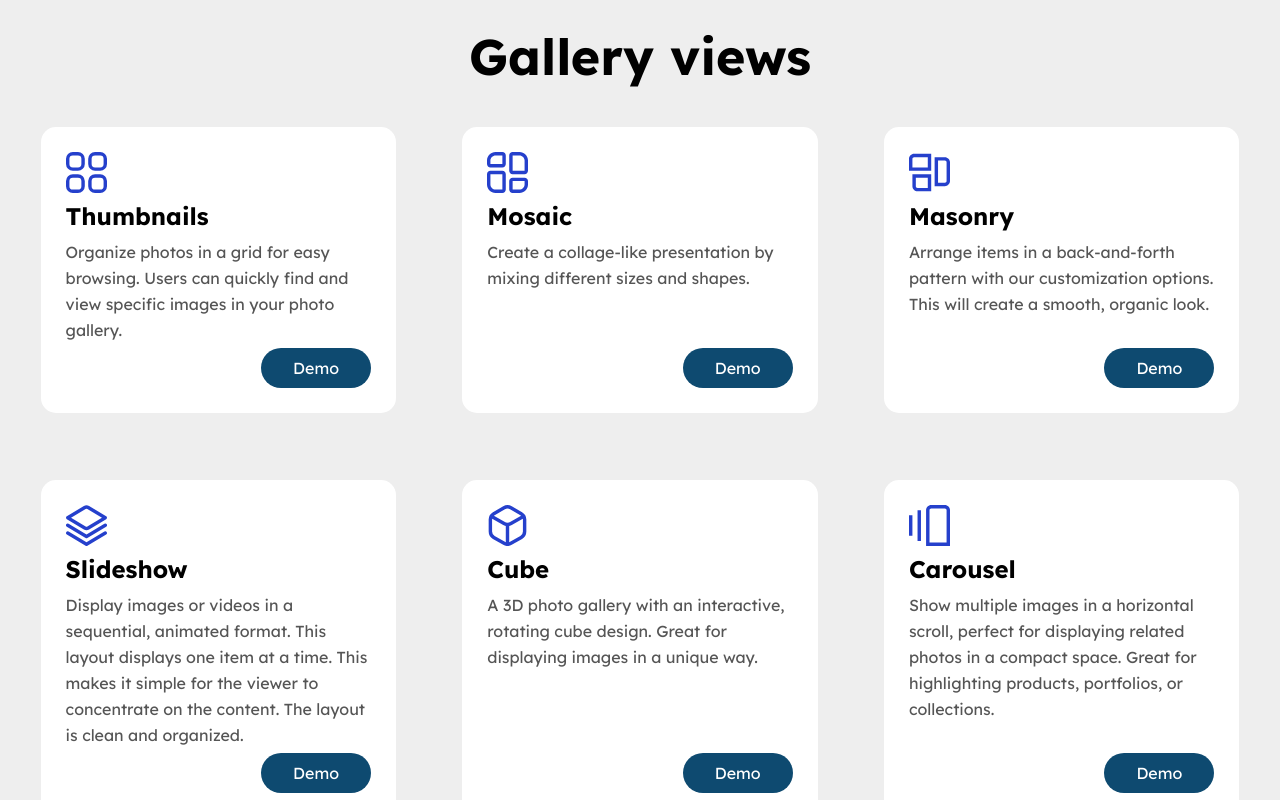
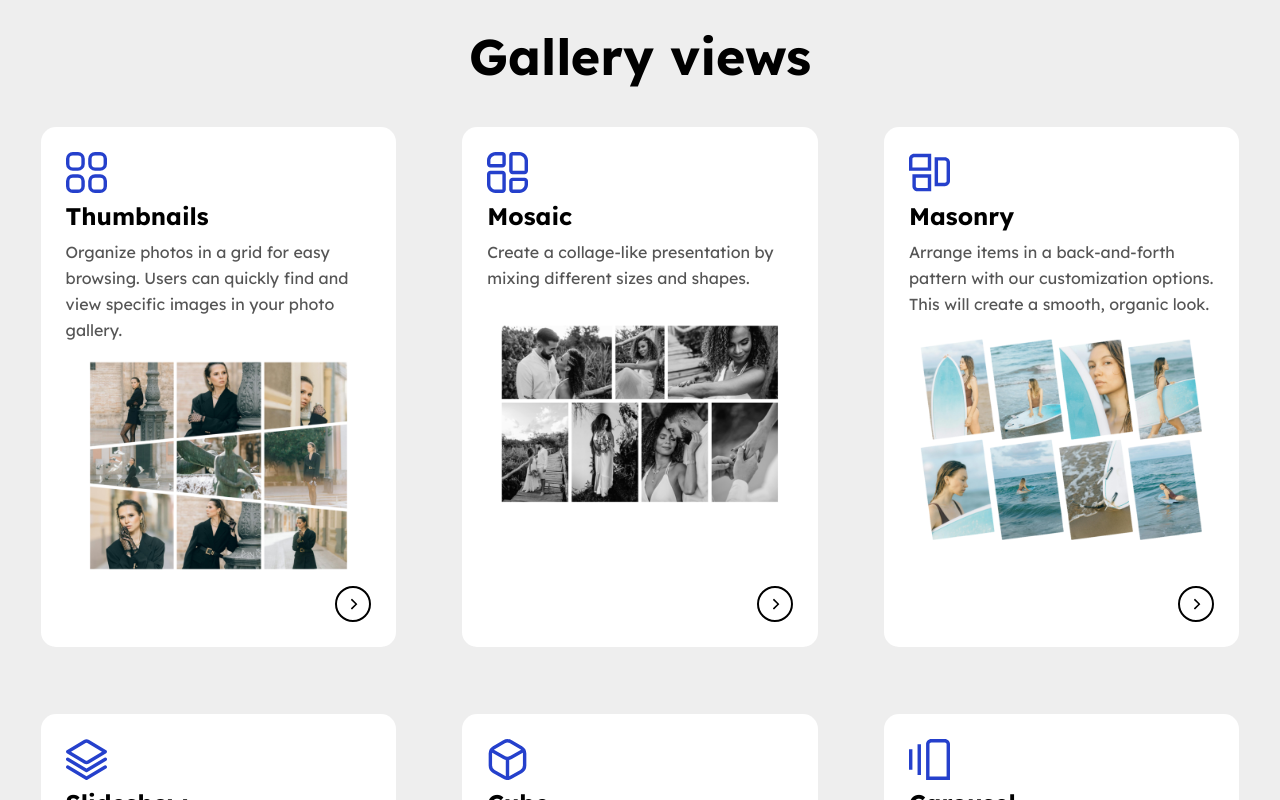
Before and after one commit to GrigorHarutyunian/regallery, a React (Vite) app: page / in a window 1280 px wide. Shown: the part 740-1540 px from the top of the page. Built offline with nearby package versions, Linux system fonts and the light colour scheme.

Commit message:
removing flip effect from views cards and add imig in it

```diff
--- a/src/common-components/common-grid/CommonBoxForGrid.tsx
+++ b/src/common-components/common-grid/CommonBoxForGrid.tsx
@@ -33,39 +33,26 @@ const CommonBoxForGrid: React.FC<FeaturesBoxProps> = ({
       <p className="section-text__desc">{description}</p>
       {globalTitle === "Gallery views" && (
         <div className={`absolute_btn`}>
-          <span>Demo</span>
-
-          {/* <svg
-              width="20"
-              height="20"
-              viewBox="0 0 66 43"
-              version="1.1"
+          <svg
+            width="44"
+            height="44"
+            viewBox="0 0 97 42"
+            style={{ transform: "scale(2)" }}
             xmlns="http://www.w3.org/2000/svg"
           >
             <g
               id="arrow"
               stroke="none"
-                strokeWidth="1"
-                fill="none"
-                fillRule="evenodd"
+              stroke-width="1"
+              fill="#000000000"
+              fill-rule="evenodd"
             >
               <path
-                  className="one"
                 d="M40.1543933,3.89485454 L43.9763149,0.139296592 C44.1708311,-0.0518420739 44.4826329,-0.0518571125 44.6771675,0.139262789 L65.6916134,20.7848311 C66.0855801,21.1718824 66.0911863,21.8050225 65.704135,22.1989893 C65.7000188,22.2031791 65.6958657,22.2073326 65.6916762,22.2114492 L44.677098,42.8607841 C44.4825957,43.0519059 44.1708242,43.0519358 43.9762853,42.8608513 L40.1545186,39.1069479 C39.9575152,38.9134427 39.9546793,38.5968729 40.1481845,38.3998695 C40.1502893,38.3977268 40.1524132,38.395603 40.1545562,38.3934985 L56.9937789,21.8567812 C57.1908028,21.6632968 57.193672,21.3467273 57.0001876,21.1497035 C56.9980647,21.1475418 56.9959223,21.1453995 56.9937605,21.1432767 L40.1545208,4.60825197 C39.9574869,4.41477773 39.9546013,4.09820839 40.1480756,3.90117456 C40.1501626,3.89904911 40.1522686,3.89694235 40.1543933,3.89485454 Z"
-                  fill="#FFFFFF"
-                ></path>
-                <path
-                  className="two"
-                  d="M20.1543933,3.89485454 L23.9763149,0.139296592 C24.1708311,-0.0518420739 24.4826329,-0.0518571125 24.6771675,0.139262789 L45.6916134,20.7848311 C46.0855801,21.1718824 46.0911863,21.8050225 45.704135,22.1989893 C45.7000188,22.2031791 45.6958657,22.2073326 45.6916762,22.2114492 L24.677098,42.8607841 C24.4825957,43.0519059 24.1708242,43.0519358 23.9762853,42.8608513 L20.1545186,39.1069479 C19.9575152,38.9134427 19.9546793,38.5968729 20.1481845,38.3998695 C20.1502893,38.3977268 20.1524132,38.395603 20.1545562,38.3934985 L36.9937789,21.8567812 C37.1908028,21.6632968 37.193672,21.3467273 37.0001876,21.1497035 C36.9980647,21.1475418 36.9959223,21.1453995 36.9937605,21.1432767 L20.1545208,4.60825197 C19.9574869,4.41477773 19.9546013,4.09820839 20.1480756,3.90117456 C20.1501626,3.89904911 20.1522686,3.89694235 20.1543933,3.89485454 Z"
-                  fill="#FFFFFF"
-                ></path>
-                <path
-                  className="three"
-                  d="M0.154393339,3.89485454 L3.97631488,0.139296592 C4.17083111,-0.0518420739 4.48263286,-0.0518571125 4.67716753,0.139262789 L25.6916134,20.7848311 C26.0855801,21.1718824 26.0911863,21.8050225 25.704135,22.1989893 C25.7000188,22.2031791 25.6958657,22.2073326 25.6916762,22.2114492 L4.67709797,42.8607841 C4.48259567,43.0519059 4.17082418,43.0519358 3.97628526,42.8608513 L0.154518591,39.1069479 C-0.0424848215,38.9134427 -0.0453206733,38.5968729 0.148184538,38.3998695 C0.150289256,38.3977268 0.152413239,38.395603 0.154556228,38.3934985 L16.9937789,21.8567812 C17.1908028,21.6632968 17.193672,21.3467273 17.0001876,21.1497035 C16.9980647,21.1475418 16.9959223,21.1453995 16.9937605,21.1432767 L0.15452076,4.60825197 C-0.0425130651,4.41477773 -0.0453986756,4.09820839 0.148075568,3.90117456 C0.150162624,3.89904911 0.152268631,3.89694235 0.154393339,3.89485454 Z"
-                  fill="#FFFFFF"
+                fill="#000000000"
               ></path>
             </g>
-            </svg> */}
+          </svg>
         </div>
       )}
       {globalTitle === "Gallery views" && (
--- a/src/common-components/common-grid/CommonGrid.css
+++ b/src/common-components/common-grid/CommonGrid.css
@@ -28,7 +28,7 @@
   color: #000000aa;
   font-size: 1rem;
   line-height: 26px;
-  margin-bottom: 45px;
+  margin-bottom: 10px;
   font-weight: 400;
   max-width: 339px;
   text-align: start;
@@ -49,54 +49,31 @@
   gap: 35px;
   justify-items: center;
 }
-.grid__6:not(._features) {
-  perspective: 1700px; /* Increase perspective for better depth */
-}
-
-.grid__6:not(._features) .feature-box {
-  transition: transform 1s;
-  transform-style: preserve-3d;
-  position: relative; /* Ensure proper stacking */
-}
-
-.grid__6:not(._features) .feature-box:hover {
-  transform: rotateY(180deg);
-}
-
-.back {
-  position: absolute;
-  top: 0;
-  left: 0;
-  width: 100%;
-  height: 100%;
-  backface-visibility: hidden;
-  background: inherit;
-  color: white;
-  transform: rotateY(180deg);
-  border-radius: inherit;
-}
 
 .back img {
   width: 100%;
   height: 100%;
-  border-radius: 13px;
+  margin-bottom: 40px;
+
   object-fit: contain;
 }
 
 .absolute_btn {
   border-radius: 41px;
-  text-align: center;
+  padding: 10px;
+  transition: all 0.5sease;
+  display: flex;
+  align-items: center;
+  height: 12px;
+  width: 12px;
+  border: 2px solid #000000;
+  justify-content: center;
   position: absolute;
   bottom: 25px;
   right: 25px;
   overflow: hidden;
 }
 
-.grid__6 .feature-box .absolute_btn {
-  width: 70px;
-  padding: 10px 20px;
-  background-color: #0e4a70;
-}
 .grid__6._features .feature-box:hover {
   box-shadow: 0 10px 30px #858585;
   transform: translateY(-5px);
@@ -124,49 +101,6 @@ div#none {
     margin-bottom: 30px;
   }
 }
-
-.absolute_btn svg {
-  margin-right: -12px;
-}
-
-/* path.one {
-  transition: 0.4s;
-  transform: translateX(-60%);
-}
-
-path.two {
-  transition: 0.5s;
-  transform: translateX(-30%);
-}
-path.tree {
-  transition: 0.5s;
-  transform: translateX(-90%);
-}
-.feature-box path.three {
-  animation: color_anim 1s infinite 0.2s;
-}
-
-.feature-box path.one {
-  transform: translateX(0%);
-  animation: color_anim 1s infinite 0.6s;
-}
-
-.feature-box path.two {
-  transform: translateX(0%);
-  animation: color_anim 1s infinite 0.4s;
-} */
-
-/* @keyframes color_anim {
-  0% {
-    fill: white;
-  }
-  50% {
-    fill: #0e4a70;
-  }
-  100% {
-    fill: white;
-  }
-} */
 
 @media screen and (max-width: 860px) {
   .grid__6 {
```
Lines whose indentation alone changed are shown as unchanged.
